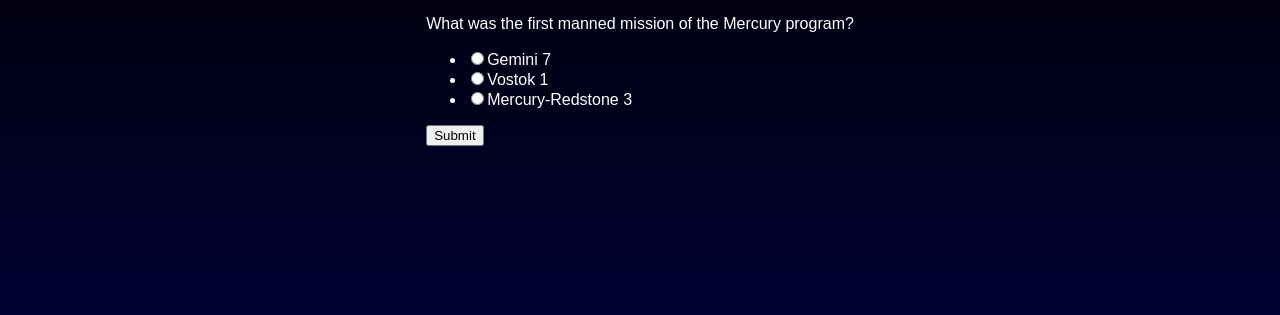
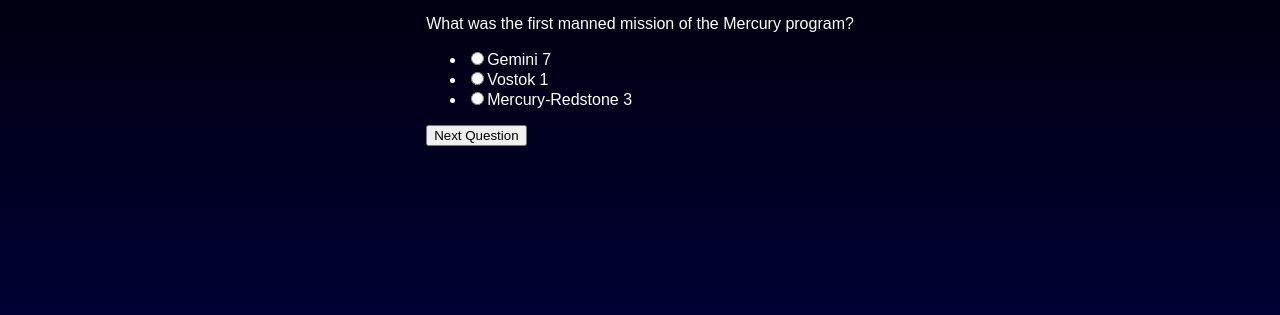
Before and after one commit to dstock3/spacerace, a Flask app: page /trivia in a window 1280 px wide. Shown: the part 154-469 px from the top of the page. Run offline with Flask 2, Linux system fonts and the light colour scheme.

```diff
--- a/static/js/trivia.js
+++ b/static/js/trivia.js
@@ -1,11 +1,11 @@
-// hide all questions except for the first one
 let questions = document.querySelectorAll('.trivia-question');
 
 for (let i = 1; i < questions.length; i++) {
     questions[i].style.display = "none";
 }
 
-// show the next question when the user submits an answer
+let submitButton = document.querySelector('button[type="submit"]');
+
 document.querySelector('.trivia-form').addEventListener('submit', function(event) {
     event.preventDefault();
     let currentQuestion = document.querySelector('.trivia-question:not([style*="display: none"])');
@@ -13,5 +13,6 @@ document.querySelector('.trivia-form').addEventListener('submit', function(event
     if (nextQuestion) {
         currentQuestion.style.display = "none";
         nextQuestion.style.display = "block";
+        submitButton.innerHTML = nextQuestion.dataset.next ? "Next Question" : "Submit";
     }
 });
--- a/templates/trivia.html
+++ b/templates/trivia.html
@@ -26,7 +26,7 @@
             <form class="trivia-form" method="post">
                 {% for question in questions %}
                 <div class="trivia-question" id="{{ question.id }}" data-next="{{ question.id + 1 }}">
-                    <p>{{ question.question }}</p>
+                    <p class="question-prompt">{{ question.question }}</p>
                     <ul class="trivia-options">
                         {% for option in question.options %}
                         <li class="trivia-option"><input class="trivia-option-input" type="radio" name="{{ question.question }}" value="{{ option }}">{{ option }}</li>
@@ -34,7 +34,7 @@
                     </ul>
                 </div>
                 {% endfor %}
-                <button type="submit">Submit</button>
+                <button type="submit" data-next="Next Question">Next Question</button>
             </form>
         </main>
 
--- a/trivia.py
+++ b/trivia.py
@@ -1,5 +1,3 @@
-import random
-
 trivia_questions = [
     {
         'id': 1,
@@ -62,6 +60,3 @@ trivia_questions = [
         'options': ['USSR', 'USA', 'China'],
     }
 ]
-
-def get_random_question():
-    return random.choice(trivia_questions)
```
